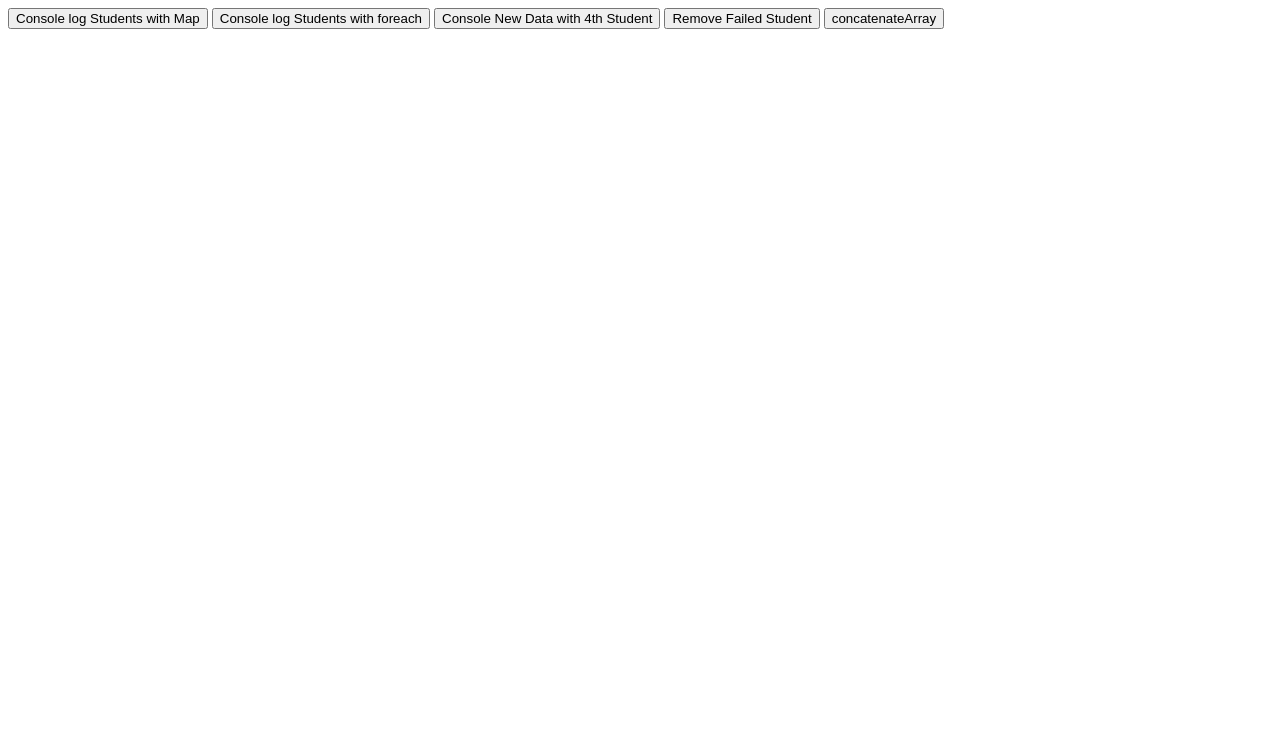
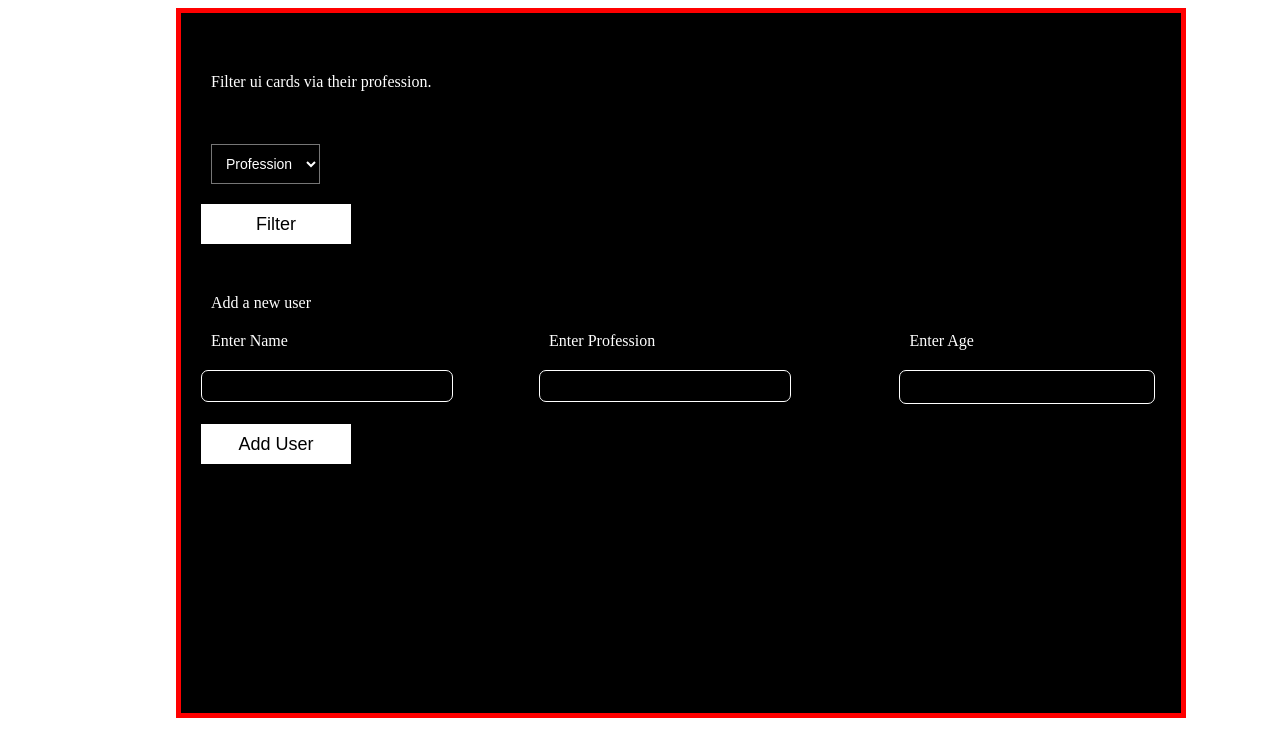
Before and after one commit to Arijitnaskar12/Java-Script-Projects, a plain HTML site: page index.html in a window 1280 px wide. Drawn offline with Linux system fonts and the light colour scheme.

Commit message:
contest js

```diff
--- a/index.html
+++ b/index.html
@@ -1,24 +1,189 @@
-<!-- @format -->
-
 <!DOCTYPE html>
 <html lang="en">
-  <head>
-    <meta charset="UTF-8" />
-    <meta http-equiv="X-UA-Compatible" content="IE=edge" />
-    <meta name="viewport" content="width=device-width, initial-scale=1.0" />
+<head>
+    <meta charset="UTF-8">
+    <meta http-equiv="X-UA-Compatible" content="IE=edge">
+    <meta name="viewport" content="width=device-width, initial-scale=1.0">
     <title>Document</title>
-  </head>
-  <body>
-    <button onclick="PrintStudentswithMap()">
-      Console log Students with Map
-    </button>
-    <button onclick="PrintStudentsbyForEach()">
-      Console log Students with foreach
-    </button>
-    <button onclick="addData()">Console New Data with 4th Student</button>
-    <button onclick="removeFailedStudent()">Remove Failed Student</button>
-    <button onclick="concatenateArray()">concatenateArray</button>
+    <style>
+        *{
+            margin-left:30px;
+     }
+     body{
+        display:flex;
+        justify-content: center;
+        align-items: center;
+     }
+            .container{
+                width:1000px;
+                height:700px;
+                background-color: black;
+                border:5px solid red;
+                color:white;
+            }
+            .container #prof{
+                background-color: black;
+                color:white;
+                padding:10px;
+                font-size:14px;
+                margin-top:28px;
+                margin-bottom:20px;
+            }
+            .container #text{
+                margin-top:60px;
+                margin-bottom:25px;
+            }
+            .container #btn{
+                background-color: white;
+                width:150px;
+                height:40px;
+                padding:10px;
+                border-width:0px;
+                font-size:18px;
+                margin-bottom:50px;
+                margin-left:-10px;
+            }
+            .container .info{
+                display:flex;
+                margin-left:-30px;
+                margin-top:20px;
+            }
+          .container .info .ip{
+                background-color: black;;
+            }
+            input[type="text"] {
+                padding:0px;
+                margin:20px;
+            }
+            input{
 
-    <script src="./script.js"></script>
-  </body>
+                border:1px solid white;
+                margin:20px;
+                border-radius:7px;
+                width:250px;
+                height:30px;
+                color:white;
+            }
+            #arrayprint .newInput{
+                background-color: black;
+                color:white;
+                width:300px;
+                height:30px;
+                border: 2px solid white;
+                border-radius:7px;
+                margin:5px;
+            }
+
+    </style>
+</head>
+<body>
+    <div class="container">
+        <div id="text">Filter ui cards via their profession.</div>
+        <select name="profession" id="prof">
+            <option value="Profession" id="profession"  selected>Profession</option>
+            <option value="Developer">Developer</option>
+            <option value="Admin">Admin</option>
+        </select>
+        <div id="arrayprint" class="same">
+
+        </div>
+        <div class="button"> <button onclick="showElement()" type="submit" id="btn">Filter</button></div>
+       <div class="text2">Add a new user</div>
+<div class="info">
+    <div>
+        <label for="name">Enter Name</label>
+        <input type="text" class="ip" id="name">
+    </div>
+    <div> <label for= "profession">Enter Profession</label>
+        <input type="text"class="ip" id="profes">
+    </div>
+   <div><label for="age">Enter Age</label>
+    <input type="tel"class="ip" id="age">
+</div>
+</div>
+<div class="buttn"> <button  onclick="addedToArray()" type="submit" id="btn">Add User</button></div>
+
+    </div>
+
+    <script>
+        let arr=[
+        {
+            id:1,
+            name:"john",
+            age:"18",
+            profession:"developer"
+        },
+        {
+            id:2,
+            name:"jack",
+            age:"20",
+            profession:"developer"
+        },
+        {
+            id:3,
+            name:"karen",
+            age:"19",
+            profession:"admin"
+        },
+        ];
+        let print=document.getElementById("arrayprint");
+        function showElement(){
+
+            let keyPressed=document.querySelector("#prof");
+            output = keyPressed.options[keyPressed.selectedIndex].value;
+            console.log(output);
+        if(output==="Profession")
+        {
+            alert("Please Select a profession");
+        }else if(output==="Developer")
+        {
+            for(let i=0;i<arr.length;i++)
+            {
+                if(arr[i].profession==="developer")
+                {
+                    var x = document.createElement("div");
+                    x.className="newInput";
+                     x.innerText=arr[i].id+"."+"  "+"Name:"+arr[i].name+" "+"Profession:"+arr[i].profession+"  "+"age:"+arr[i].age;
+                     print.append(x);
+                }
+            }
+
+
+
+        }else{
+            for(let i=0;i<arr.length;i++)
+            {
+                if(arr[i].profession==="admin")
+                {
+                    var x = document.createElement("div");
+                    x.className="newInput";
+                    x.innerText=arr[i].id+"."+"  "+"Name:"+arr[i].name+" "+"Profession:"+arr[i].profession+"  "+"age:"+arr[i].age;
+                     print.append(x);
+                }
+            }
+
+        }
+
+
+        }
+        function addedToArray(){
+            let name_1=document.getElementById("name").value;
+            let age_1=document.getElementById("age").value;
+            let profession_1=document.getElementById("profes").value;
+            console.log(profession_1);
+            let obj={
+                id:arr.length,
+                name:name_1,
+                age:age_1,
+                profession:profession_1
+
+            };
+            arr.push(obj);
+            document.getElementById("name").value="";
+            document.getElementById("age").value="";
+            document.getElementById("profes").value="";
+
+        }
+    </script>
+</body>
 </html>
```
